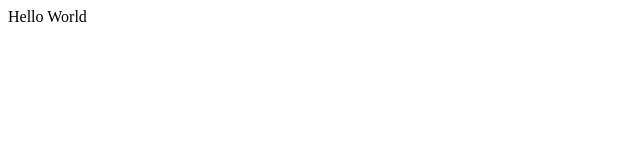
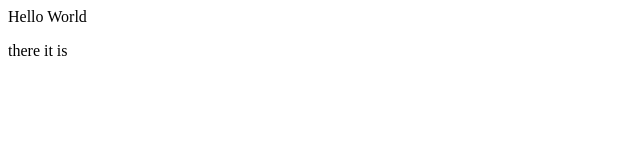
Before and after one commit to MxMorganPayne/myfirstrepository, a plain HTML site: page index.html in a window 1280 px wide. Shown: the full height of the page, 0-640 px from the left. Drawn offline with Linux system fonts and the light colour scheme.

Commit message:
"2nd commit"

```diff
--- a/index.html
+++ b/index.html
@@ -1 +1,3 @@
 <div>Hello World</div>
+
+<p> there it is</p>
```
